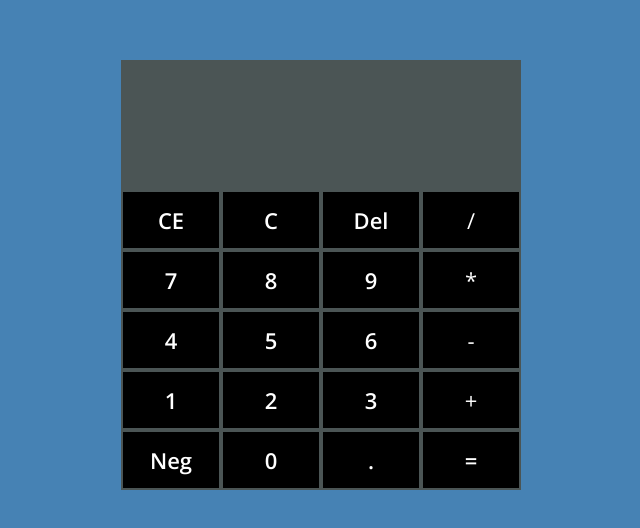
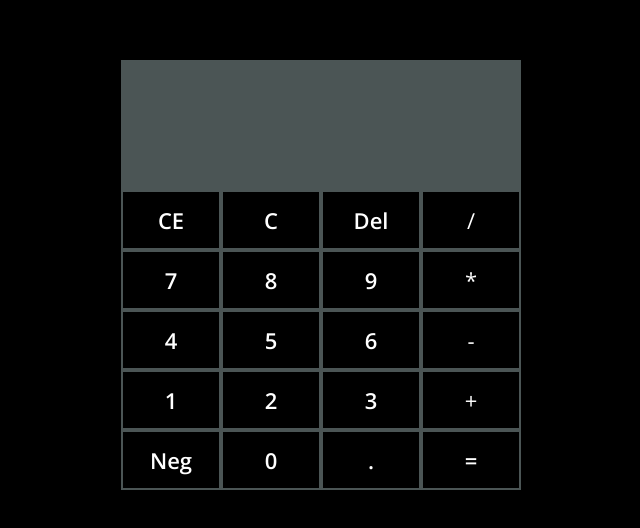
Before and after one commit to chaosharmonic/calc, a plain HTML site: page index.html in a window 1280 px wide. Shown: the whole page, without its empty margins (319-959 px from the left). Drawn offline with nearby package versions, Linux system fonts and the light colour scheme.

Commit message:
Update background

```diff
--- a/style.css
+++ b/style.css
@@ -2,7 +2,7 @@ body {
   font-family: "Open Sans";
   font-size: 22px;
   color: white;
-  background: steelblue;
+  background: black;
 }
 
 #calc {
```
